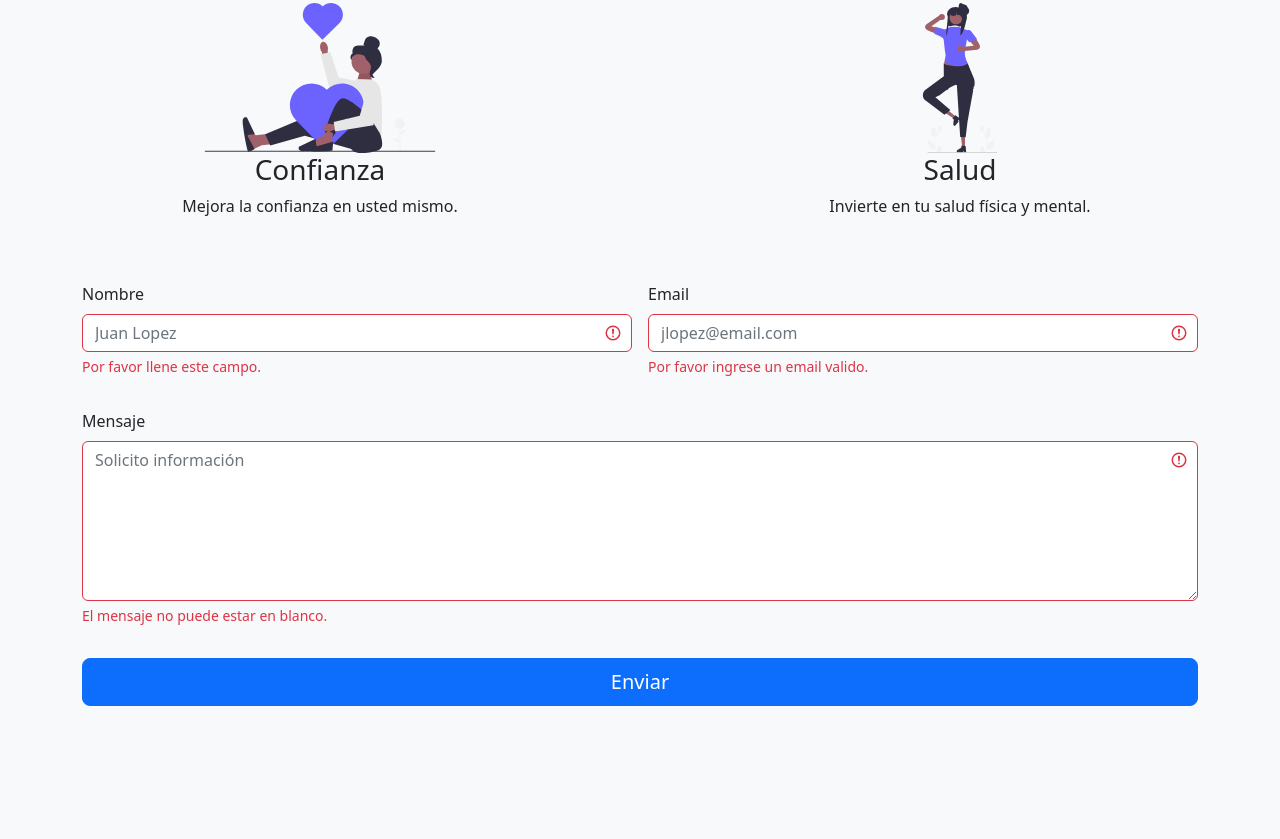
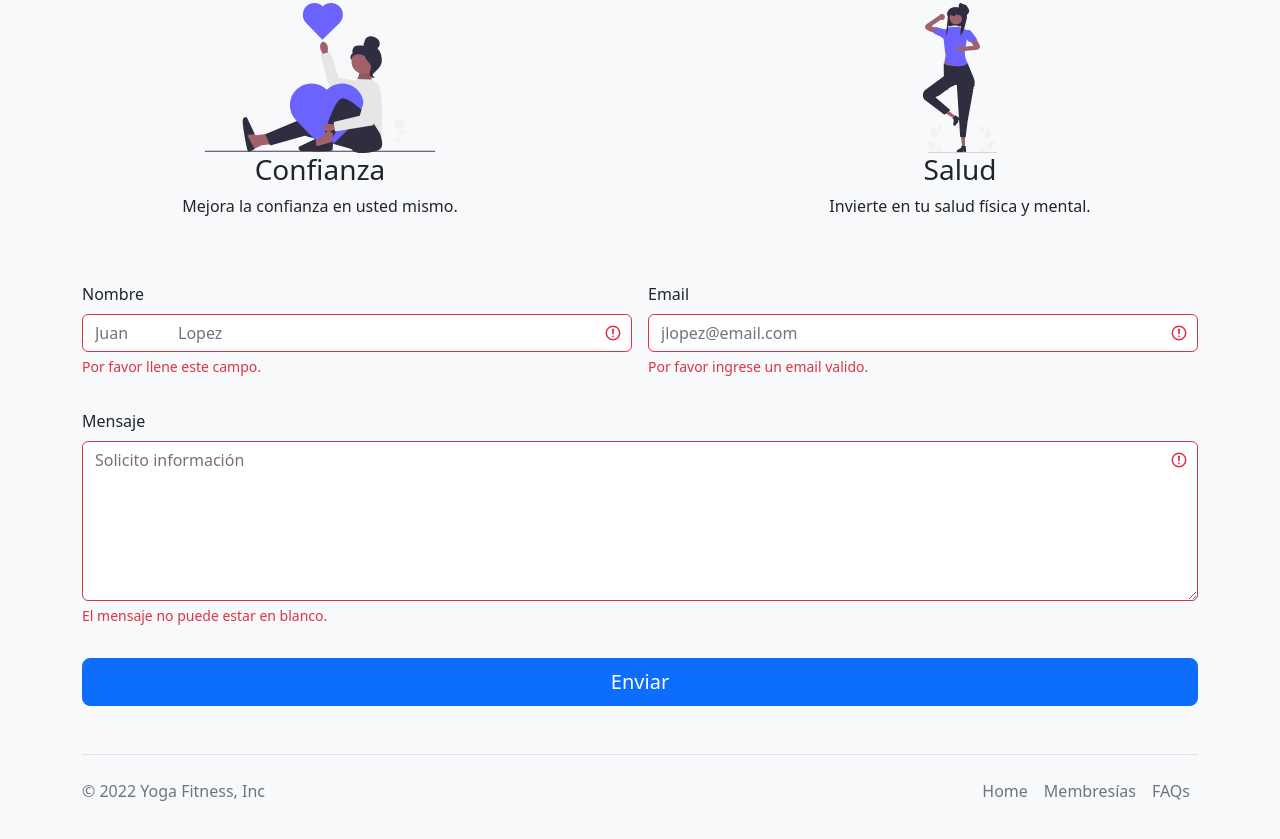
Before and after one commit to fabgrel10/landing, a plain HTML site: page index.html in a window 1280 px wide. Shown: the part 502-1341 px from the top of the page. Before the commit the page ends 1256 px from the top, so only its background shows below. Drawn offline with nearby package versions, Linux system fonts and the light colour scheme.

Commit message:
🔨 Add footer

```diff
--- a/index.html
+++ b/index.html
@@ -57,14 +57,16 @@
     <section class="container-fluid mt-5 mb-5">
       <div class="row text-center">
         <div class="col-sm mt-5">
-          <img src="./img/undraw_appreciation_re_n3c1.svg" alt="" srcset="" width="300" height="150">
+          <img src="./img/undraw_appreciation_re_n3c1.svg" alt="" srcset=""
+            width="300" height="150">
           <div>
             <h3>Confianza</h3>
             <p>Mejora la confianza en usted mismo.</p>
           </div>
         </div>
         <div class="col-sm mt-5">
-          <img src="./img/undraw_yoga_re_i5ld.svg" alt="" srcset="" width="300" height="150">
+          <img src="./img/undraw_yoga_re_i5ld.svg" alt="" srcset="" width="300"
+            height="150">
           <div>
             <h3>Salud</h3>
             <p>Invierte en tu salud física y mental.</p>
@@ -74,20 +76,23 @@
     </section>
 
     <section class="container mt-5 mb-5">
-        <form class="row g-3 was-validated" id="contactForm" >
+      <form class="row g-3 was-validated" id="contactForm">
         <div class="col-md-6">
           <label class="form-label" for="name">Nombre</label>
-            <input class="form-control" id="name" type="text" placeholder="Juan Lopez" required/>
+          <input class="form-control" id="name" type="text" placeholder="Juan
+            Lopez" required/>
           <div class="invalid-feedback">Por favor llene este campo.</div>
         </div>
         <div class="col-md-6">
           <label class="form-label" for="emailAddress">Email</label>
-            <input class="form-control" id="emailAddress" type="email" placeholder="jlopez@email.com" required />
+          <input class="form-control" id="emailAddress" type="email"
+            placeholder="jlopez@email.com" required />
           <div class="invalid-feedback">Por favor ingrese un email valido.<address></address></div>
         </div>
         <div class="mb-3">
           <label class="form-label" for="message">Mensaje</label>
-            <textarea class="form-control" id="message" type="text" placeholder="Solicito información" style="height: 10rem;" required></textarea>
+          <textarea class="form-control" id="message" type="text"
+            placeholder="Solicito información" style="height: 10rem;" required></textarea>
           <div class="invalid-feedback">El mensaje no puede estar en blanco.</div>
         </div>
         <div class="d-grid">
@@ -97,6 +102,26 @@
     </div>
   </section>
 
+  <div class="container">
+    <footer class="d-flex flex-wrap justify-content-between align-items-center
+      py-3 my-4 border-top">
+      <p class="col-md-4 mb-0 text-muted">© 2022 Yoga Fitness, Inc</p>
+
+      <a href="/" class="col-md-4 d-flex align-items-center
+        justify-content-center mb-3 mb-md-0 me-md-auto link-dark
+        text-decoration-none">
+        <svg class="bi me-2" width="40" height="32"><use
+            xlink:href="#bootstrap"></use></svg>
+      </a>
+
+      <ul class="nav col-md-4 justify-content-end">
+        <li class="nav-item"><a href="#" class="nav-link px-2 text-muted">Home</a></li>
+        <li class="nav-item"><a href="#" class="nav-link px-2 text-muted">Membresías</a></li>
+          <li class="nav-item"><a href="#" class="nav-link px-2 text-muted">FAQs</a></li>
+        </ul>
+      </footer>
+    </div>
+
     <script
       src="https://cdn.jsdelivr.net/npm/bootstrap@5.2.3/dist/js/bootstrap.bundle.min.js"
       integrity="sha384-kenU1KFdBIe4zVF0s0G1M5b4hcpxyD9F7jL+jjXkk+Q2h455rYXK/7HAuoJl+0I4"
```
Lines whose indentation alone changed are shown as unchanged.
